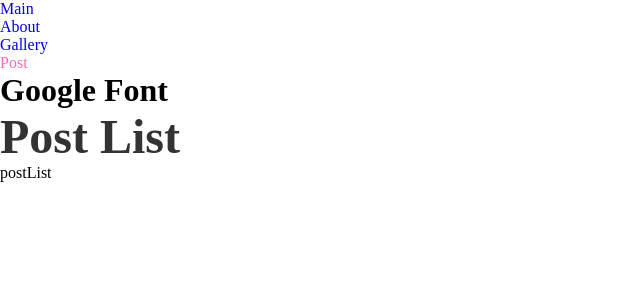
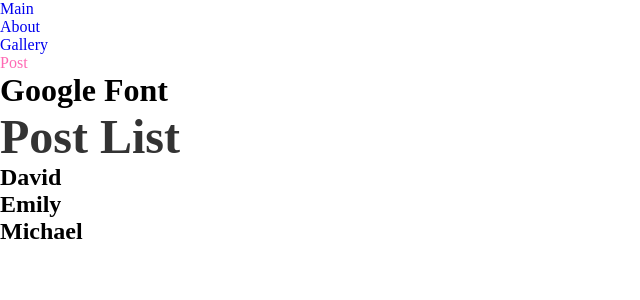
Before and after one commit to aajy/next-basic, a Next.js app: page /post in a window 1280 px wide. Shown: the top 300 px of the page, without its empty margins (0-640 px from the left). Built offline with nearby package versions, Linux system fonts and the light colour scheme.

Commit message:
서버에 있는 배열값 응답 처리

```diff
--- a/app/api/post/route.js
+++ b/app/api/post/route.js
@@ -4,8 +4,14 @@
 
 import { NextResponse } from 'next/server';
 
+const posts = [
+  { name: 'David', age: 20 },
+  { name: 'Emily', age: 22 },
+  { name: 'Michael', age: 30 },
+];
+
 export function GET() {
-  return NextResponse.json({ data: '클라이언트 요청에 대한 Post 응답' });
+  return NextResponse.json({ result: posts });
 }
 
 //1 - 서버쪽 API라우터에서 미리 클라이언트에 요청이 들어올것에 대비한 응답로직 라우팅 구현
--- a/components/postList/postList.jsx
+++ b/components/postList/postList.jsx
@@ -3,18 +3,29 @@
 import { useState, useEffect } from 'react';
 
 export default function PostList() {
-  const [Post, setPost] = useState('');
+  const [Post, setPost] = useState([]);
+  console.log(Post);
 
   useEffect(() => {
     const fetchPost = async (url) => {
       const data = await fetch(url, { method: 'GET' });
       const json = await data.json();
-      console.log(json);
-      setPost(json);
+      console.log(json.result);
+      setPost(json.result);
     };
 
     fetchPost('/api/post');
   }, []);
 
-  return <div className="postList">postList</div>;
+  return (
+    <div className="postList">
+      {Post.map((post) => {
+        return (
+          <article key={post.name}>
+            <h2>{post.name}</h2>
+          </article>
+        );
+      })}
+    </div>
+  );
 }
```
